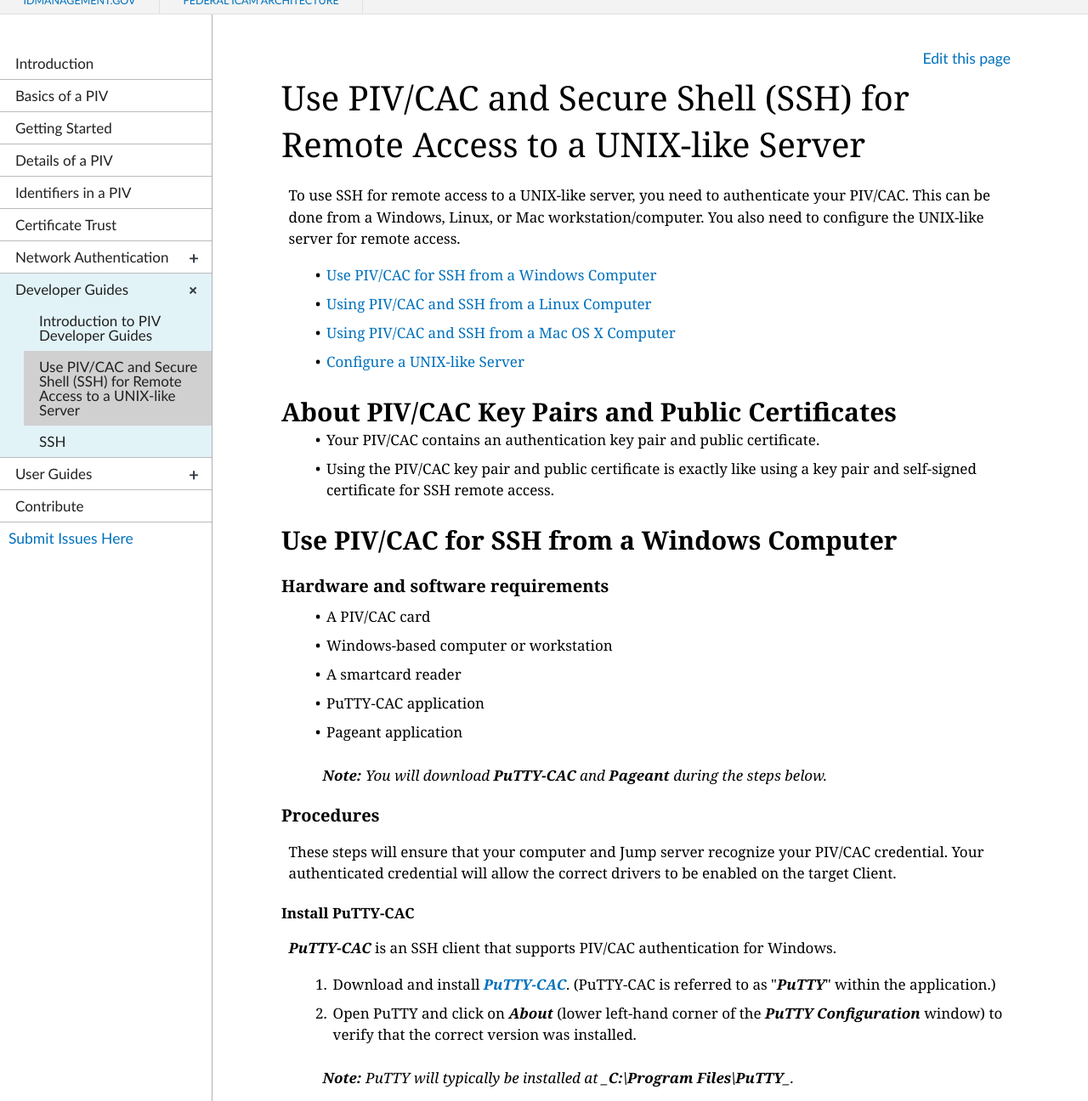
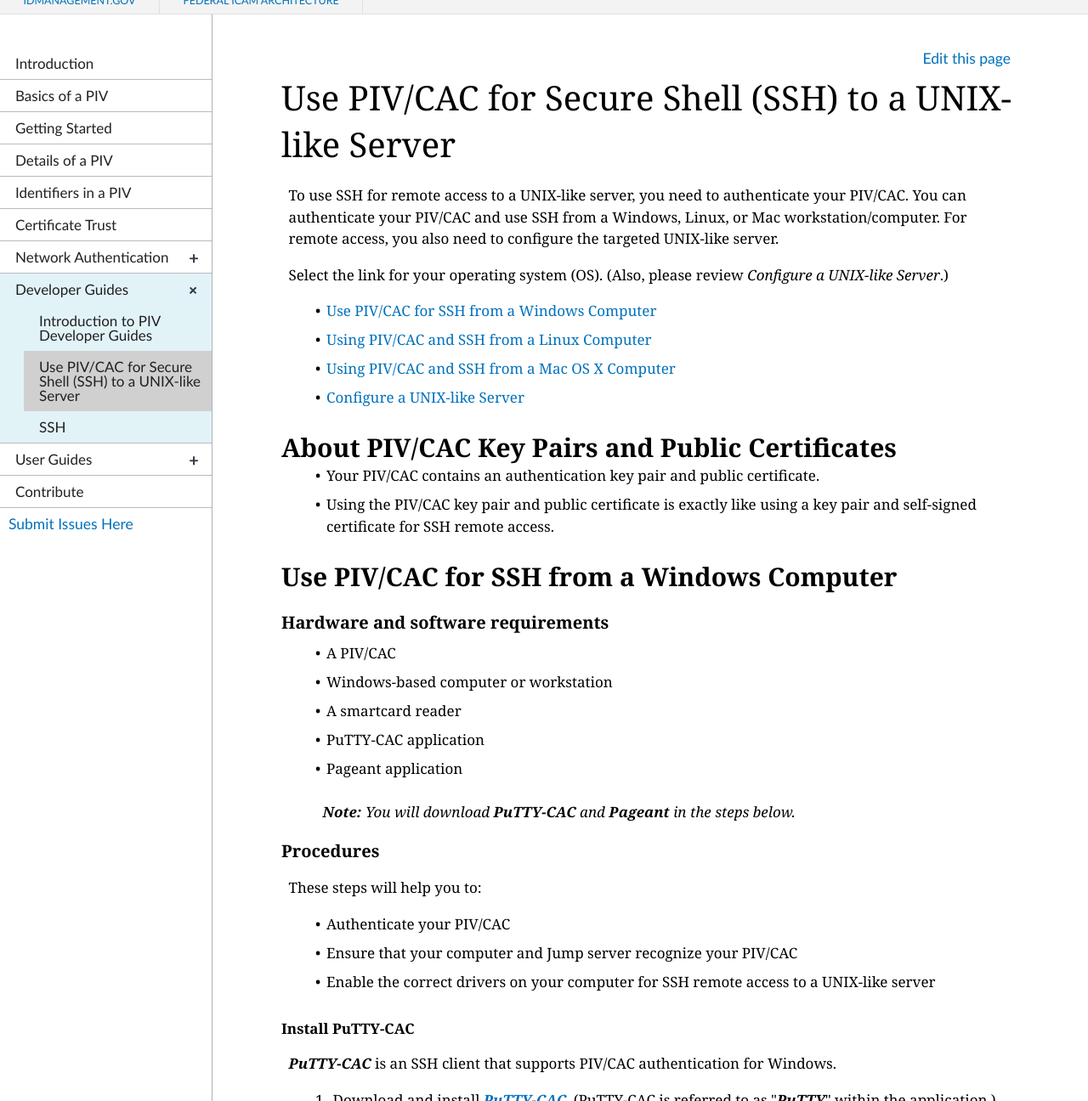
Before and after one commit to GSA/piv-guides, a Jekyll site: the page built from _devconfig/ssh-all.md, in a window 1280 px wide and 1400 px high, cut to the strip 104-1400 px from the top of the window. Shown: the whole strip at 85% size. Built offline with Jekyll 4.4.1, drawn with Linux system fonts in a browser that asks for light colours; nearby versions of some CDN libraries; some of the changed text lies outside the part shown.

Commit message:
Update ssh-all.md

```diff
--- a/_devconfig/ssh-all.md
+++ b/_devconfig/ssh-all.md
@@ -1,11 +1,13 @@
 ---
 layout: default
-title: Use PIV/CAC and Secure Shell (SSH) for Remote Access to a UNIX-like Server
+title: Use PIV/CAC for Secure Shell (SSH) to a UNIX-like Server
 permalink: /devconfig/ssh-all
 collection: devconfig
 ---
 
-To use SSH for remote access to a UNIX-like server, you need to authenticate your PIV/CAC. This can be done from a Windows, Linux, or Mac workstation/computer. You also need to configure the UNIX-like server for remote access.
+To use SSH for remote access to a UNIX-like server, you need to authenticate your PIV/CAC. You can authenticate your PIV/CAC and use SSH from a Windows, Linux, or Mac workstation/computer. For remote access, you also need to configure the targeted UNIX-like server.
+
+Select the link for your operating system (OS). (Also, please review _Configure a UNIX-like Server_.)
 
   * [Use PIV/CAC for SSH from a Windows Computer](#use-piv/cac-for-ssh-from-a-windows-computer)
   * [Using PIV/CAC and SSH from a Linux Computer](#using-piv/cac-and-ssh-for-remote-access-from-a-linux-computer)
@@ -21,17 +23,21 @@ To use SSH for remote access to a UNIX-like server, you need to authenticate you
 
 ### Hardware and software requirements
 
-  * A PIV/CAC card
+  * A PIV/CAC
   * Windows-based computer or workstation
   * A smartcard reader
   * PuTTY-CAC application
   * Pageant application
 
-> _**Note:**  You will download **PuTTY-CAC** and **Pageant** during the steps below._
+> _**Note:**  You will download **PuTTY-CAC** and **Pageant** in the steps below._
 
 ### Procedures
 
-These steps will ensure that your computer and Jump server recognize your PIV/CAC credential. Your authenticated credential will allow the correct drivers to be enabled on the target Client.
+These steps will help you to:
+
+  * Authenticate your PIV/CAC
+  * Ensure that your computer and Jump server recognize your PIV/CAC
+  * Enable the correct drivers on your computer for SSH remote access to a UNIX-like server
 
 #### Install PuTTY-CAC
 
@@ -98,7 +104,7 @@ These steps will ensure that your computer and Jump server recognize your PIV/CA
 
   > _**Note:**  Once the administrator has set up an account with your **SSH key** on the Jump server, you will be able to use your PIV/CAC to log into the Jump server. For other Jump servers, submit a service ticket to the administrator and include the IP address of the Jump server you are using, your account name, and your PIV/CAC's SSH key._
 
-#### Verify your PuTTY login
+#### Verify your PuTTY login and proceed with SSH
 
   1. Run **PuTTY** and select the **Saved Session**.
   2. Click on **Load,** and then click on **Open**.
```
